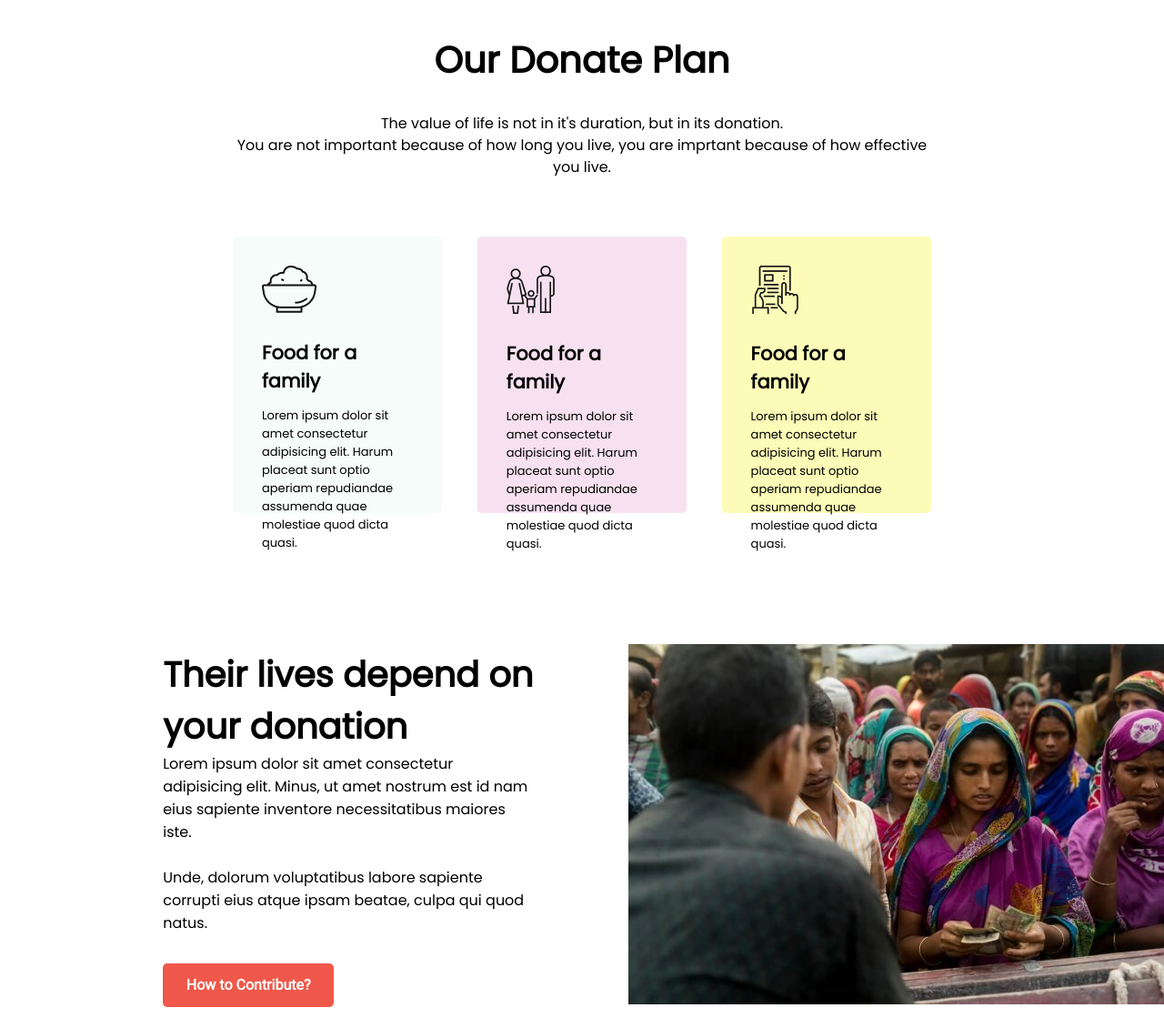
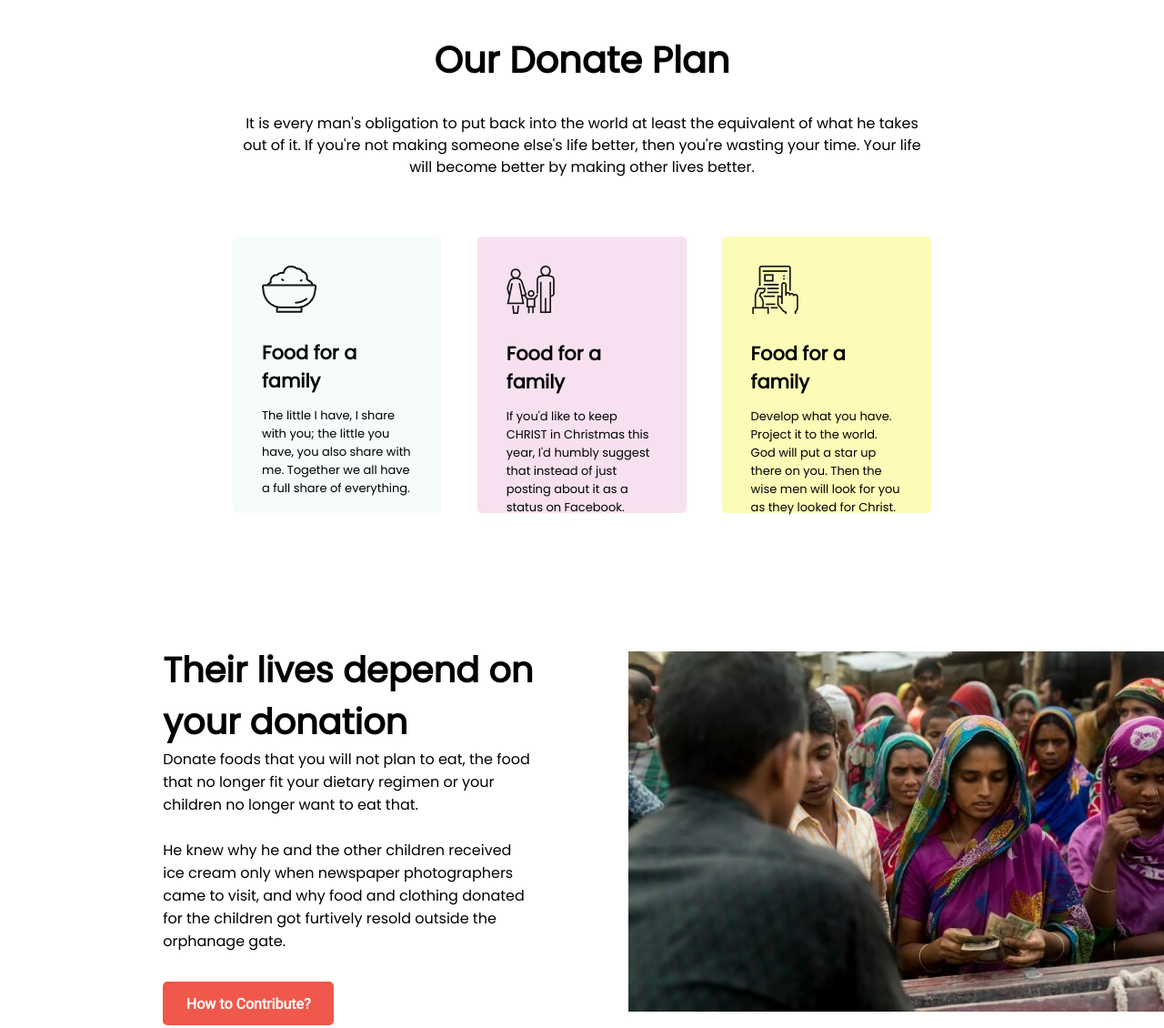
Before and after one commit to hamimhossain1/donation-giving, a plain HTML site: page index.html in a window 1280 px wide. Shown: the part 1180-2310 px from the top of the page at 91% size. Drawn offline with Linux system fonts and the light colour scheme.

Commit message:
some correction has done

```diff
--- a/index.html
+++ b/index.html
@@ -51,23 +51,25 @@
     <section id="donatePlan">
         <div class="donatePlan-text">
             <h1>Our Donate Plan</h1>
-            <p>The value of life is not in it's duration, but in its donation. <br> You are not important because of how long you live, you are imprtant because of how effective you live.</p>
+            <p>It is every man's obligation to put back into the world at least the equivalent of what he takes out of it. If you're not making someone else's life better, then you're wasting your time. Your life will become better by making other lives better.</p>
         </div>
         <div class="cards">
             <div class="card card-1">
                 <img src="images/icons/food.png" alt="">
                 <h1>Food for a family</h1>
-                <p>Lorem ipsum dolor sit amet consectetur adipisicing elit. Harum placeat sunt optio aperiam repudiandae assumenda quae molestiae quod dicta quasi.</p>
+                <p>The little I have, I share with you; the little you have, you also share with me. Together we all have a full share of everything.</p>
             </div>
             <div class="card card-2">
                 <img src="images/icons/shelter.png" alt="">
                 <h1>Food for a family</h1>
-                <p>Lorem ipsum dolor sit amet consectetur adipisicing elit. Harum placeat sunt optio aperiam repudiandae assumenda quae molestiae quod dicta quasi.</p>
+                <p>
+                    If you'd like to keep CHRIST in Christmas this year, I'd humbly suggest that instead of just posting about it as a status on Facebook.</p>
             </div>
             <div class="card card-3">
                 <img src="images/icons/Frame-1.png" alt="">
                 <h1>Food for a family</h1>
-                <p>Lorem ipsum dolor sit amet consectetur adipisicing elit. Harum placeat sunt optio aperiam repudiandae assumenda quae molestiae quod dicta quasi.</p>
+                <p>
+                    Develop what you have. Project it to the world. God will put a star up there on you. Then the wise men will look for you as they looked for Christ.</p>
             </div>
         </div>
     </section>
@@ -75,7 +77,7 @@
     <section id="donationLives">
         <div class="donationLives-text">
             <h1>Their lives depend on <br>your donation</h1>
-            <p>Lorem ipsum dolor sit amet consectetur adipisicing elit. Minus, ut amet nostrum est id nam eius sapiente inventore necessitatibus maiores iste. <br> <br> Unde, dolorum voluptatibus labore sapiente corrupti eius atque ipsam beatae, culpa qui quod natus.</p>
+            <p>Donate foods that you will not plan to eat, the food that no longer fit your dietary regimen or your children no longer want to eat that. <br> <br> He knew why he and the other children received ice cream only when newspaper photographers came to visit, and why food and clothing donated for the children got furtively resold outside the orphanage gate.</p>
             <button class="banner-btn">How to Contribute?</button>
         </div>
         <div class="donationLives-img">
@@ -122,7 +124,7 @@
     <section id="getUpdates">
        <div class="getUpdates-text">
             <h1>Get My Updates</h1>
-            <p>Lorem ipsum dolor, sit amet consectetur adipisicing elit. Dicta hic necessitatibus alias tenetur  qui repellat ullam maxime praesentium nemo quos?</p>
+            <p>There is no such thing as getting anything easy. Trust and believe. Even if you’re good at what you do, you still should be practicing, you still should be updating, especially. Because if you don’t update, you become a dinosaur..</p>
        </div>
        <br><br>
        <div class="get-form">
--- a/style.css
+++ b/style.css
@@ -154,8 +154,8 @@ hr{
 #formArea{
     margin: auto;
     background-color: rgba(228, 228, 228, 0.829);
-    padding: 2em;
-    margin-top: 4em;
+    padding: 2.5em 1em .1em;
+    margin-top: 2em;
     border-radius: 5px;
     display: flex;
     justify-content: space-evenly;
```
